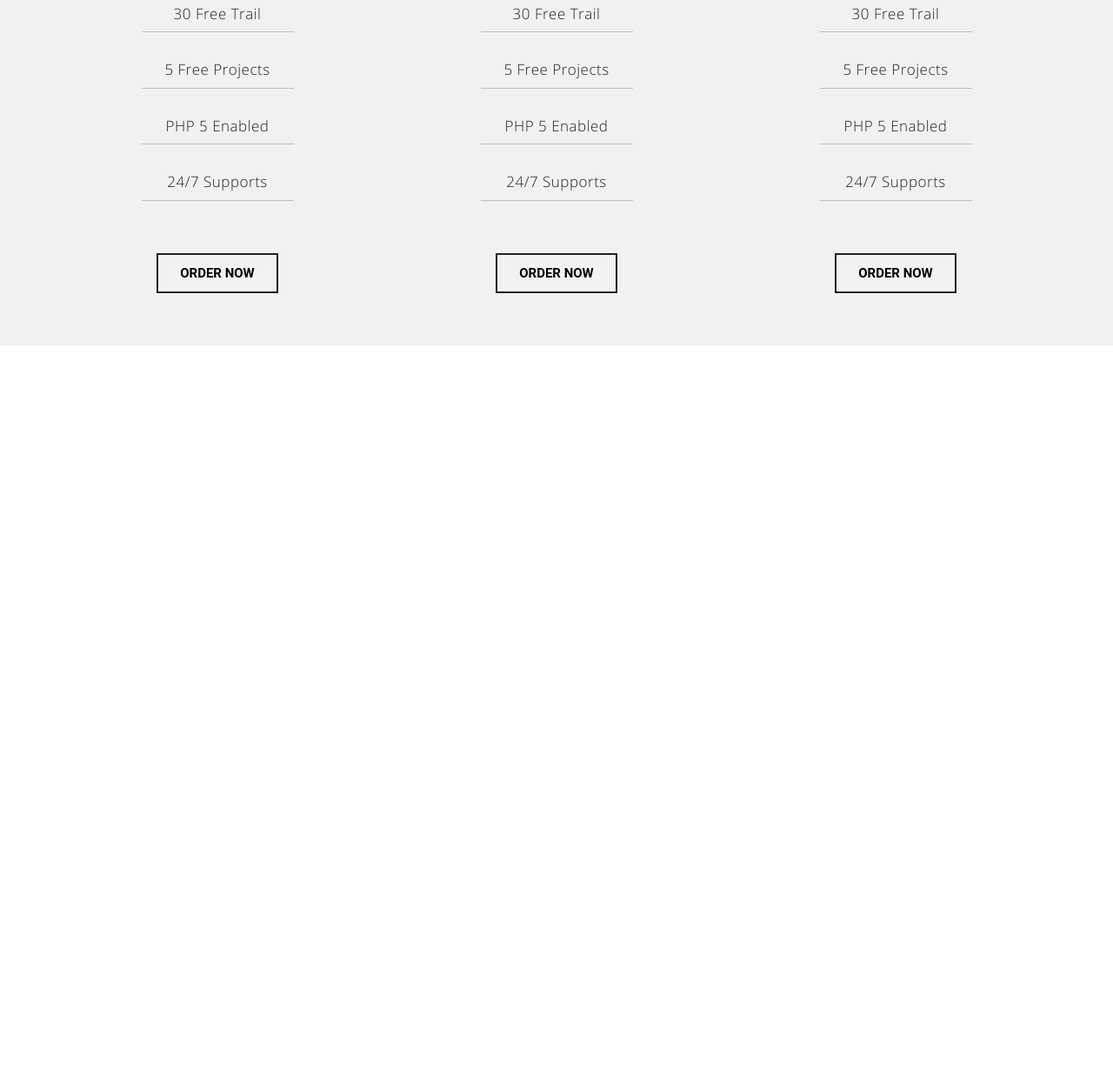
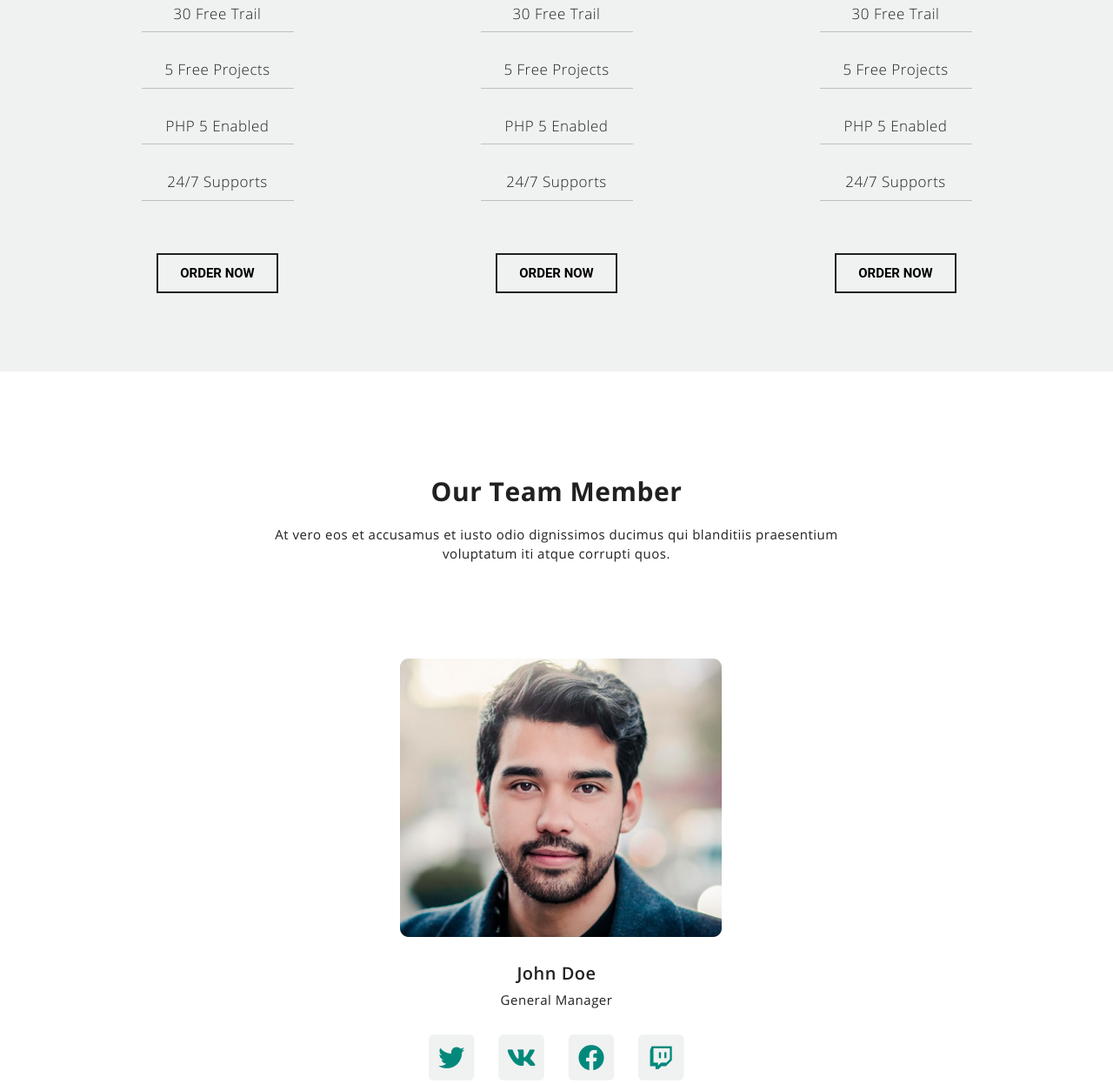
Before and after one commit to f1na1ik/TlayoutGulp, a website: page app/index.html in a window 1280 px wide. Shown: the part 4908-6154 px from the top of the page at 87% size. Before the commit the page ends 5305 px from the top, so only its background shows below. Drawn offline with nearby package versions, Linux system fonts and the light colour scheme.

Commit message:
block 'team' team__list(1) ready

```diff
--- a/app/index.html
+++ b/app/index.html
@@ -288,8 +288,51 @@
         </div>
     </section>
 <!-------------------------TEAM / OUR TEAM MEMBER---------------------------------------------->
-
-
+    <section class="team">
+        <div class="container">
+            <div class="row justify-content-center">
+                <div class="col-xl-7">
+                    <h2 class="team__title">Our Team Member</h2>
+                    <p class="team__text">At vero eos et accusamus et iusto odio dignissimos ducimus qui blanditiis praesentium voluptatum iti atque corrupti quos.</p>
+                </div>
+            </div>
+            <div class="team__list">
+                <div class="row justify-content-center">
+                    <div class="col-xl-4">
+                        <img src="img/team1.png" alt="">
+                        <h4>John Doe</h4>
+                        <p>General Manager</p>
+                        <div class="team__icons">
+                            <a class="team__icons_icon" href="https://twitter.com/" target="_blank">
+                                <span class="fa-stack fa-2x">
+                                  <i class="fas fa-square fa-stack-2x"></i>
+                                  <i class="fab fa-twitter fa-stack-1x fa-inverse"></i>
+                                </span>
+                            </a>
+                            <a class="team__icons_icon" href="https://twitter.com/" target="_blank">
+                                <span class="fa-stack fa-2x">
+                                  <i class="fas fa-square fa-stack-2x"></i>
+                                  <i class="fab fa-vk fa-stack-1x fa-inverse"></i>
+                                </span>
+                            </a>
+                            <a class="team__icons_icon" href="https://twitter.com/" target="_blank">
+                                <span class="fa-stack fa-2x">
+                                  <i class="fas fa-square fa-stack-2x"></i>
+                                  <i class="fab fa-facebook fa-stack-1x fa-inverse"></i>
+                                </span>
+                            </a>
+                            <a class="team__icons_icon" href="https://twitter.com/" target="_blank">
+                                <span class="fa-stack fa-2x">
+                                  <i class="fas fa-square fa-stack-2x"></i>
+                                  <i class="fab fa-twitch fa-stack-1x fa-inverse"></i>
+                                </span>
+                            </a>
+                        </div>
+                    </div>
+                </div>
+            </div>
+        </div>
+    </section>
 <!-------------------------FOOTER---------------------------------------------->
 
 <!------------------------JS, scripts------------------------------------------>
--- a/app/sass/style.sass
+++ b/app/sass/style.sass
@@ -191,6 +191,7 @@ div[filter]
   background-color: #f0f1f1
   text-align: center
   padding-top: 120px
+  padding-bottom: 30px
   &__title
     font-family: $OSB
     font-size: 30px
@@ -240,3 +241,41 @@ div[filter]
         &:hover
           color: white
 //------------------TEAM / OUT TEAM MEMBER----------------------------------
+.team
+  text-align: center
+  padding-top: 120px
+  &__title
+    font-family: $OSB
+    font-size: 30px
+    margin-bottom: 20px
+  &__text
+    line-height: 22px
+    margin-bottom: 110px
+  &__list
+    & h4
+      font-size: 20px
+      font-family: $OSS
+      margin-top: 30px
+      margin-bottom: 7px
+    & p
+      margin-bottom: 25px
+  &__icons
+    margin: 0 auto
+    display: flex
+    justify-content: space-between
+    max-width: 295px
+    &_icon
+      & i:nth-child(1)
+        transition: .3s
+        color: #f0f1f1
+      & i:nth-child(2)
+        transition: .3s
+        color: #00897b
+      &:hover i:nth-child(1)
+        color: #3949ab
+      &:hover i:nth-child(2)
+        color: #ffffff
+
+  & .fa-stack
+    width: 1.8em
+    height: 1.9em
```
Also changed, not shown: app/css/style.css, app/css/style.min.css.
